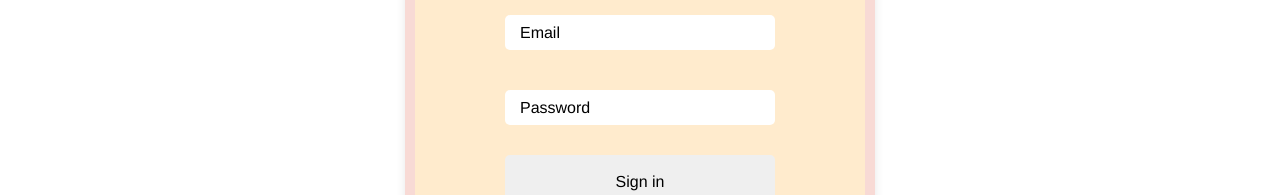
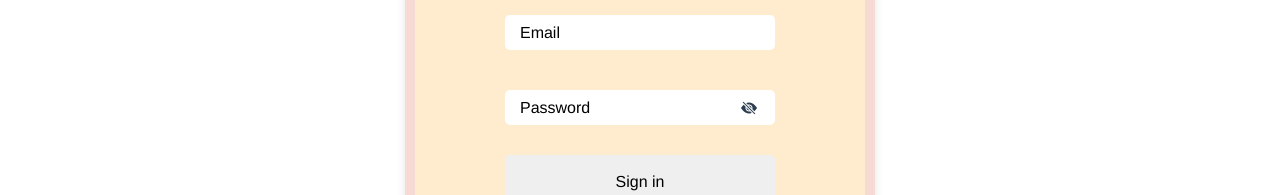
Before and after one commit to Adrijana1308/wa-frontend, a Vue app in the folder locksify/: page /login in a window 1280 px wide. Shown: the part 304-499 px from the top of the page. Built offline with nearby package versions, Linux system fonts and the light colour scheme; a web font is replaced by a local one.

Commit message:
Implementacija gumba vidljivosti lozinke

```diff
--- a/locksify/src/views/LoginForm.vue
+++ b/locksify/src/views/LoginForm.vue
@@ -5,7 +5,12 @@
       <p class="Welcome">Welcome back, glad to see you again!</p>
       <form @submit.prevent="login" class="login-form">
         <input v-model="username" type="text" id="email" placeholder="Email" required>
-        <input v-model="password" type="password" id="password" placeholder="Password" required>
+        <div class="password-container">
+          <input v-model="password" :type="showPassword ? 'text' : 'password'" id="password" name="user-password" placeholder="Password" autocomplete="nope" required>
+          <span @click="togglePasswordvisibility" class="password-toggle">
+            <i :class="['bi', showPassword ? 'bi-eye-fill' : 'bi-eye-slash-fill']"></i>
+          </span>
+        </div>
         <button type="submit">Sign in</button>
         <button type="submit" class="register">Register now!</button>
       </form>
@@ -140,6 +145,18 @@ button:hover{
   animation: pulse 1s infinite;
 }
 
+.password-container {
+  position: relative;
+}
+
+.password-toggle {
+  position: absolute;
+  top: 36%;
+  right: 10px;
+  transform: translate(-50%);
+  cursor: pointer;
+}
+
 </style>
 
 <script>
@@ -149,11 +166,21 @@ export default {
     return {
       username: "",
       password: "",
+      showPassword: false,
     };
   },
   methods: {
-
-
+    togglePasswordvisibility(){
+      this.showPassword = !this.showPassword;
+    },
+    mounted(){
+      this.$nextTick(() => {
+        const passwordInput = document.getElementById('password');
+        if(passwordInput){
+          passwordInput.setAttribute('autocomplete', 'off');
+        }
+      });
+    },
     login() {
       // Handle login logic here
     },
```
